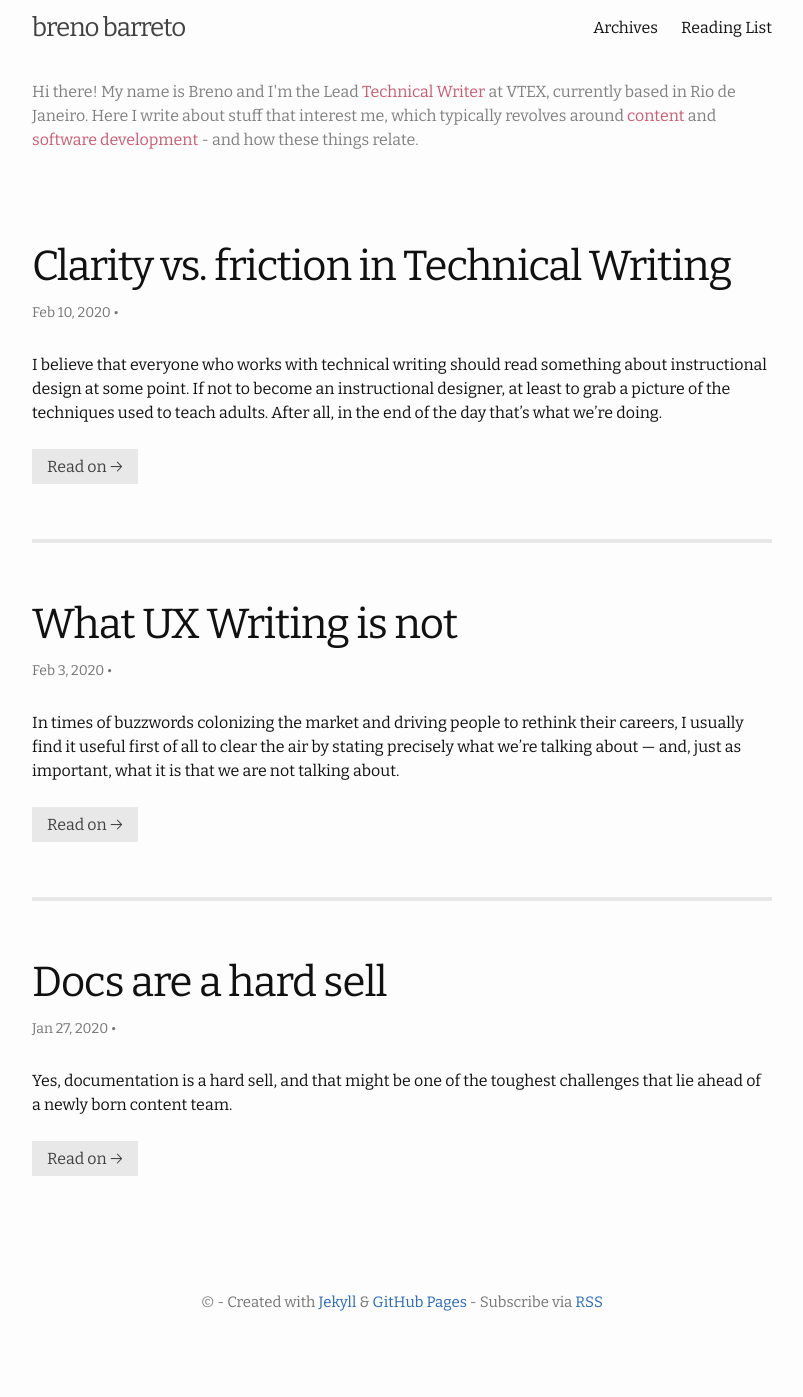
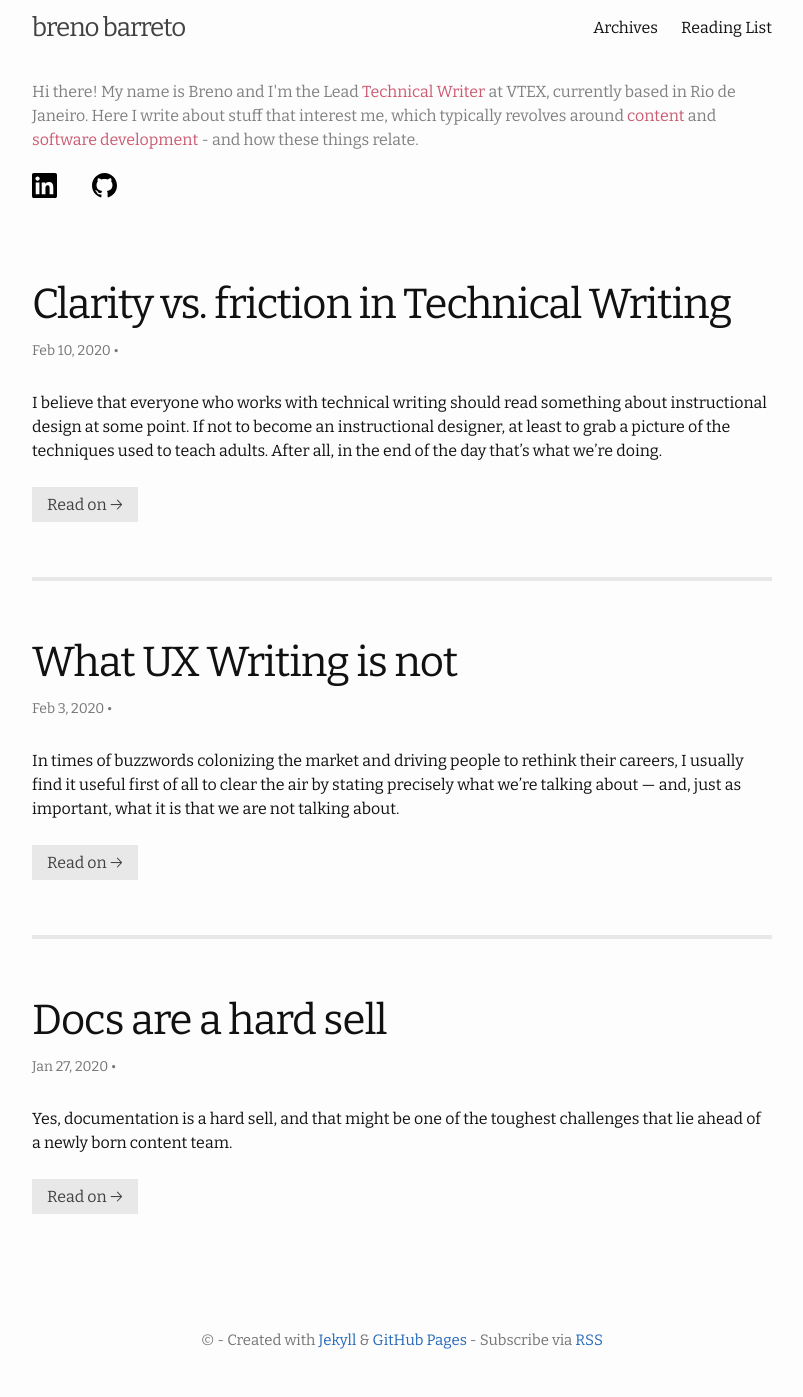
Before and after one commit to brenobarreto/brenobarreto.github.io, a Jekyll site: the page built from index.html, in a window 1280 px wide. Shown: the whole page, without its empty margins (238-1041 px from the left). Built offline with Jekyll 4.4.1, drawn with Linux system fonts in a browser that asks for light colours; the list of posts is cut into pages by our own code; before the commit the page ends 1359 px from its top, so only the background shows below that.

Commit message:
Add social links to the header

```diff
--- a/_includes/header.html
+++ b/_includes/header.html
@@ -18,6 +18,14 @@
     <div class="description-header">
       <p style="display: inline">Hi there! My name is Breno and I'm the Lead <p class="boldDesc">Technical Writer</p> at VTEX, currently based in Rio de Janeiro. Here I write about stuff that interest me, which typically revolves around <p class="boldDesc">content</p> and <p class="boldDesc">software development</p> - and how these things relate.</p>
     </div>
+    <div class="social-links">
+      <a href="https://www.linkedin.com/in/breno-barreto/">
+        <svg class="linkedin-logo" role="img" width="25" height="25" viewBox="0 0 24 24" xmlns="http://www.w3.org/2000/svg"><title>LinkedIn icon</title><path d="M20.447 20.452h-3.554v-5.569c0-1.328-.027-3.037-1.852-3.037-1.853 0-2.136 1.445-2.136 2.939v5.667H9.351V9h3.414v1.561h.046c.477-.9 1.637-1.85 3.37-1.85 3.601 0 4.267 2.37 4.267 5.455v6.286zM5.337 7.433c-1.144 0-2.063-.926-2.063-2.065 0-1.138.92-2.063 2.063-2.063 1.14 0 2.064.925 2.064 2.063 0 1.139-.925 2.065-2.064 2.065zm1.782 13.019H3.555V9h3.564v11.452zM22.225 0H1.771C.792 0 0 .774 0 1.729v20.542C0 23.227.792 24 1.771 24h20.451C23.2 24 24 23.227 24 22.271V1.729C24 .774 23.2 0 22.222 0h.003z"></path></svg>
+      </a>
+      <a href="https://github.com/brenobarreto/">
+        <svg class="github-logo" xmlns="http://www.w3.org/2000/svg" width="25" height="25" viewBox="0 0 24 24"><path d="M12 0c-6.626 0-12 5.373-12 12 0 5.302 3.438 9.8 8.207 11.387.599.111.793-.261.793-.577v-2.234c-3.338.726-4.033-1.416-4.033-1.416-.546-1.387-1.333-1.756-1.333-1.756-1.089-.745.083-.729.083-.729 1.205.084 1.839 1.237 1.839 1.237 1.07 1.834 2.807 1.304 3.492.997.107-.775.418-1.305.762-1.604-2.665-.305-5.467-1.334-5.467-5.931 0-1.311.469-2.381 1.236-3.221-.124-.303-.535-1.524.117-3.176 0 0 1.008-.322 3.301 1.23.957-.266 1.983-.399 3.003-.404 1.02.005 2.047.138 3.006.404 2.291-1.552 3.297-1.23 3.297-1.23.653 1.653.242 2.874.118 3.176.77.84 1.235 1.911 1.235 3.221 0 4.609-2.807 5.624-5.479 5.921.43.372.823 1.102.823 2.222v3.293c0 .319.192.694.801.576 4.765-1.589 8.199-6.086 8.199-11.386 0-6.627-5.373-12-12-12z"/></svg>
+      </a>
+      </div>
 
   </div>
 
--- a/assets/main.scss
+++ b/assets/main.scss
@@ -27,16 +27,41 @@
 $on-palm:          600px;
 $on-laptop:        800px;
 
+
+//------- HEADER ------- //
+
 .description-header{
   display: inline-block;
   padding-top: 1.5em;
-  margin-bottom: 3em;
+  margin-bottom: 0.4em;
   color: grey;
 }
 
 .boldDesc{
   display: inline;
   color: #CC5A71;
+}
+
+.social-links{
+  margin-bottom: 3em;
+}
+
+.social-links a{
+  padding-right: 2em;
+}
+
+.social-links a:hover{
+  text-decoration: none;
+}
+
+.linkedin-logo:hover{
+  fill: #2867B2;
+  cursor: pointer;
+}
+
+.github-logo:hover{
+  fill: #F1502F;
+  cursor: pointer;
 }
 
 // whiteglass also includes a mixin for defining media queries.
--- a/feed.xml
+++ b/feed.xml
@@ -1,3 +1,4 @@
 ---
 layout: feed
+author: "Breno Barreto"
 ---
```
